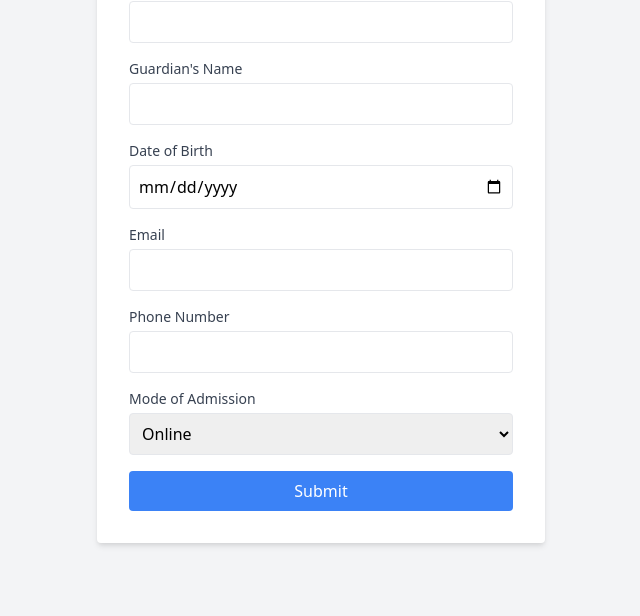
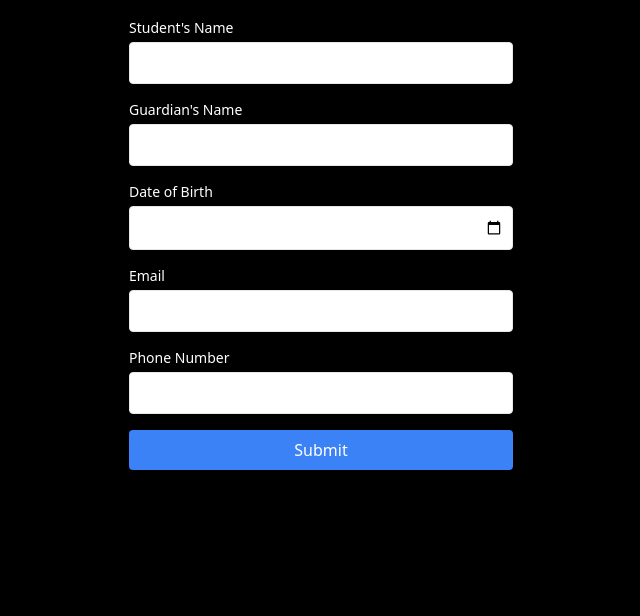
Before and after one commit to domo-static/addmision, a plain HTML site: page index.html in a window 1280 px wide. Shown: the part 184-800 px from the top of the page, without its empty margins (319-959 px from the left). Drawn offline with nearby package versions, Linux system fonts and the light colour scheme.

Commit message:
Update index.html

```diff
--- a/index.html
+++ b/index.html
@@ -26,41 +26,34 @@
         }
     </style>
 </head>
-<body class="flex items-center justify-center h-screen bg-gray-100">
-    <div class="bg-white p-8 rounded shadow-md w-full max-w-md">
+<body class="flex items-center justify-center h-screen bg-black text-white">
+    <div class="bg-black p-8 rounded shadow-md w-full max-w-md">
         <h1 class="text-2xl font-semibold mb-6 text-center">Admission Form</h1>
         <div id="spinner" class="hidden"></div>
         <form id="admission-form" class="space-y-4">
             <div>
-                <label class="block text-sm font-medium text-gray-700">Student's Name</label>
+                <label class="block text-sm font-medium text-white">Student's Name</label>
                 <input type="text" id="student-name" required class="mt-1 p-2 border rounded w-full">
             </div>
             <div>
-                <label class="block text-sm font-medium text-gray-700">Guardian's Name</label>
+                <label class="block text-sm font-medium text-white">Guardian's Name</label>
                 <input type="text" id="guardian-name" required class="mt-1 p-2 border rounded w-full">
             </div>
             <div>
-                <label class="block text-sm font-medium text-gray-700">Date of Birth</label>
+                <label class="block text-sm font-medium text-white">Date of Birth</label>
                 <input type="date" id="dob" required class="mt-1 p-2 border rounded w-full">
             </div>
             <div>
-                <label class="block text-sm font-medium text-gray-700">Email</label>
+                <label class="block text-sm font-medium text-white">Email</label>
                 <input type="email" id="email" required class="mt-1 p-2 border rounded w-full">
             </div>
             <div>
-                <label class="block text-sm font-medium text-gray-700">Phone Number</label>
+                <label class="block text-sm font-medium text-white">Phone Number</label>
                 <input type="tel" id="phone-number" required class="mt-1 p-2 border rounded w-full">
-            </div>
-            <div>
-                <label class="block text-sm font-medium text-gray-700">Mode of Admission</label>
-                <select id="mode-of-admission" required class="mt-1 p-2 border rounded w-full">
-                    <option value="online">Online</option>
-                    <option value="offline">Offline</option>
-                </select>
             </div>
             <button type="submit" class="w-full bg-blue-500 text-white p-2 rounded mt-4">Submit</button>
         </form>
-        <div id="success-message" class="text-center text-green-500 mt-4">
+        <div id="success-message" class="text-center text-green-500 mt-4" style="display: none;">
             Successfully filled the form
         </div>
     </div>
@@ -78,10 +71,7 @@
             const email = document.getElementById('email').value;
             const phoneNumber = document.getElementById('phone-number').value;
 
-            const modeOfAdmission = document.getElementById('mode-of-admission').value;
-
             const emailBody = `
-                <p>Mode of Admission: ${modeOfAdmission}</p>
                 <p>Student's Name: ${studentName}</p>
                 <p>Guardian's Name: ${guardianName}</p>
                 <p>Date of Birth: ${dob}</p>
@@ -98,9 +88,9 @@
                     subject: 'New Admission Form Submission',
                     body: emailBody
                 })
-            }).then(response => response.json())
-              .then(data => console.log(data))
-              .catch(error => console.error(error));
+            }).then(response => {
+                // Hide spinner
+                document.getElementById('spinner').classList.add('hidden');
 
                 // Display success message
                 document.getElementById('success-message').style.display = 'block';
@@ -110,6 +100,12 @@
                     document.getElementById('success-message').style.display = 'none';
                     document.getElementById('admission-form').reset();
                 }, 10000);
+            }).catch(error => {
+                // Hide spinner
+                document.getElementById('spinner').classList.add('hidden');
+
+                console.error(error);
+            });
     });
     </script>
 </body>
```
Lines whose indentation alone changed are shown as unchanged.
